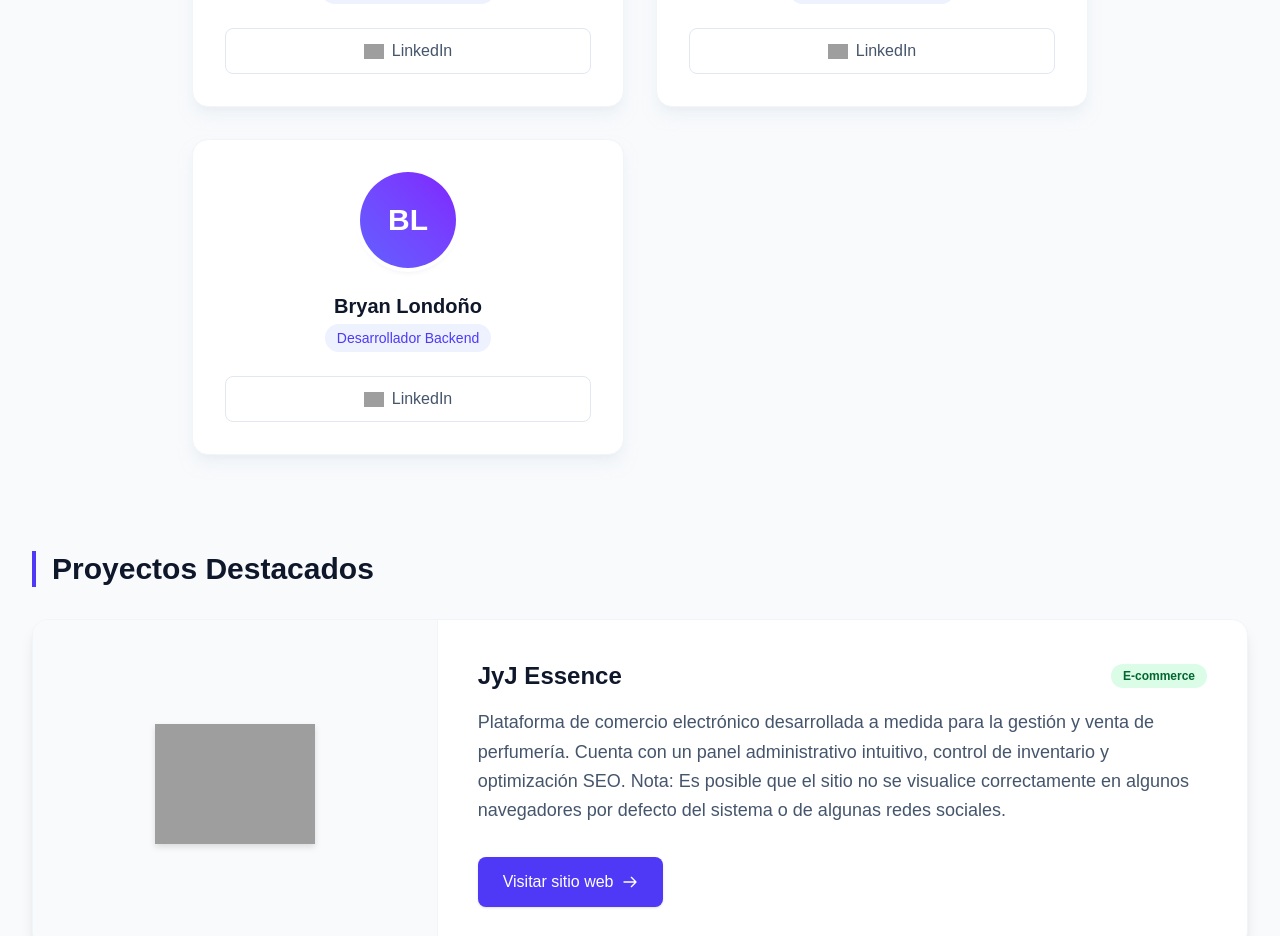
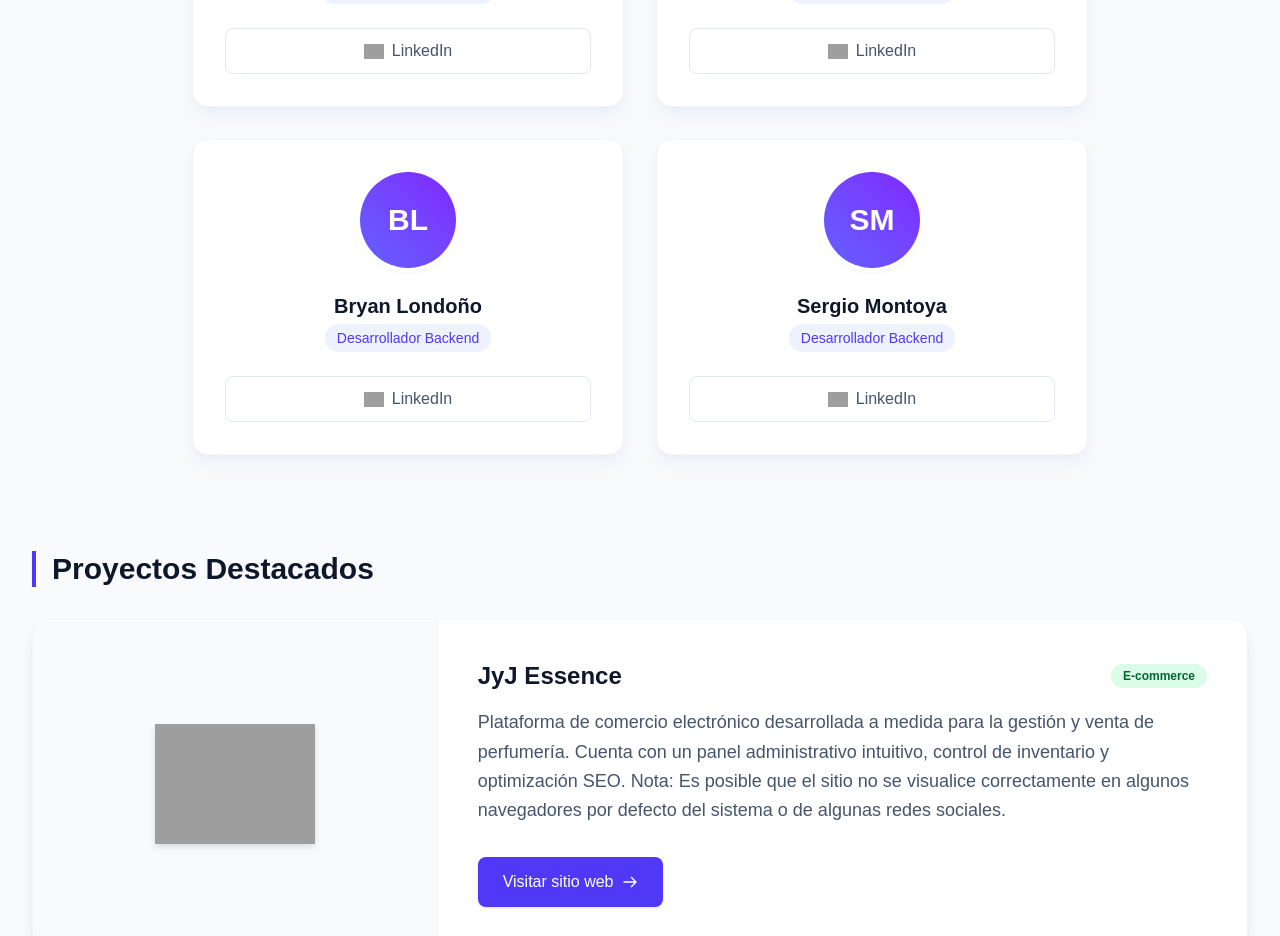
Before and after one commit to Lumen-Tec/LumenTec-Website, a Next.js app in the folder lumentech-website/: page /about in a window 1280 px wide. Shown: the part 1140-2076 px from the top of the page. Built offline with nearby package versions, Linux system fonts and the light colour scheme; grey boxes are pictures that could not be loaded.

Commit message:
add: team member

```diff
--- a/lumentech-website/app/about/page.tsx
+++ b/lumentech-website/app/about/page.tsx
@@ -115,6 +115,12 @@ export default function About() {
               linkedinUrl="https://www.linkedin.com/in/bryan-londo%C3%B1o-marchena-ba779525b/"
               initials="BL"
             />
+            <TeamCard
+              name="Sergio Montoya"
+              role="Desarrollador Backend"
+              linkedinUrl="https://www.linkedin.com/in/sergio-montoya-badilla-255210358/"
+              initials="SM"
+            />
           </div>
         </section>
 
```
